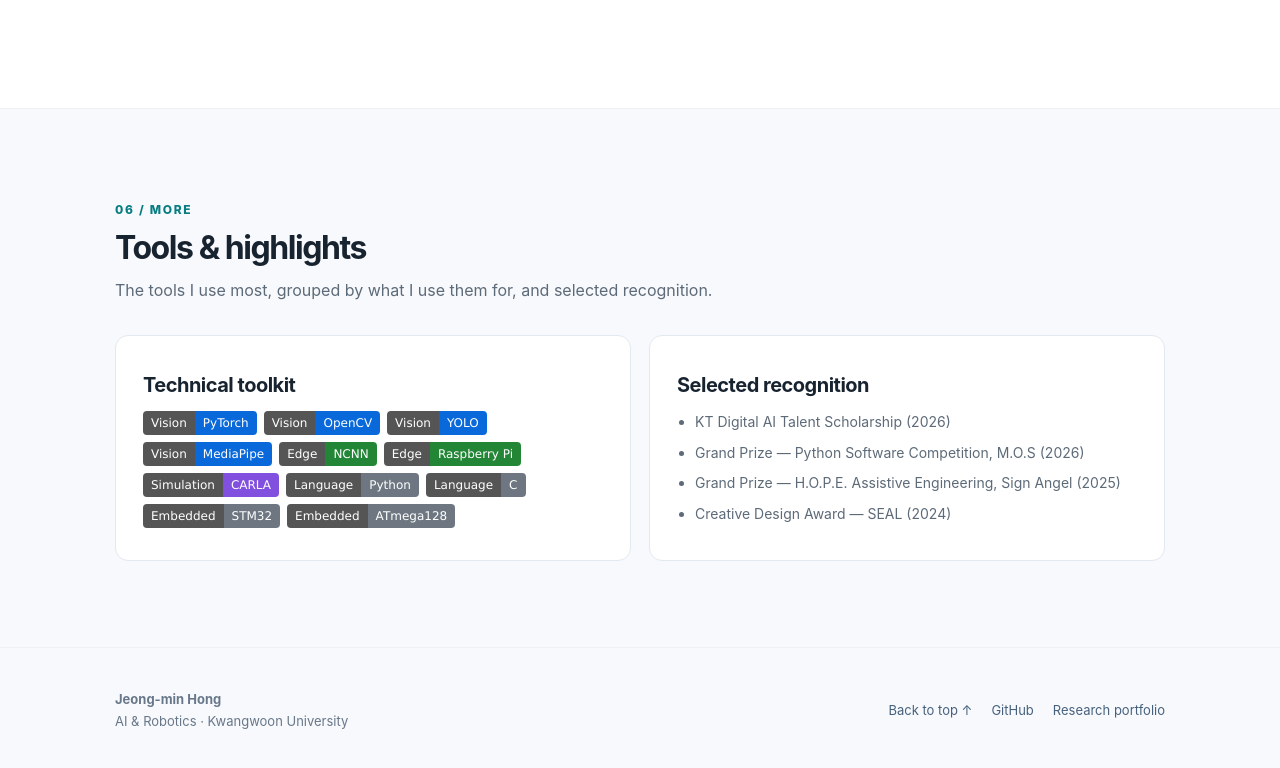
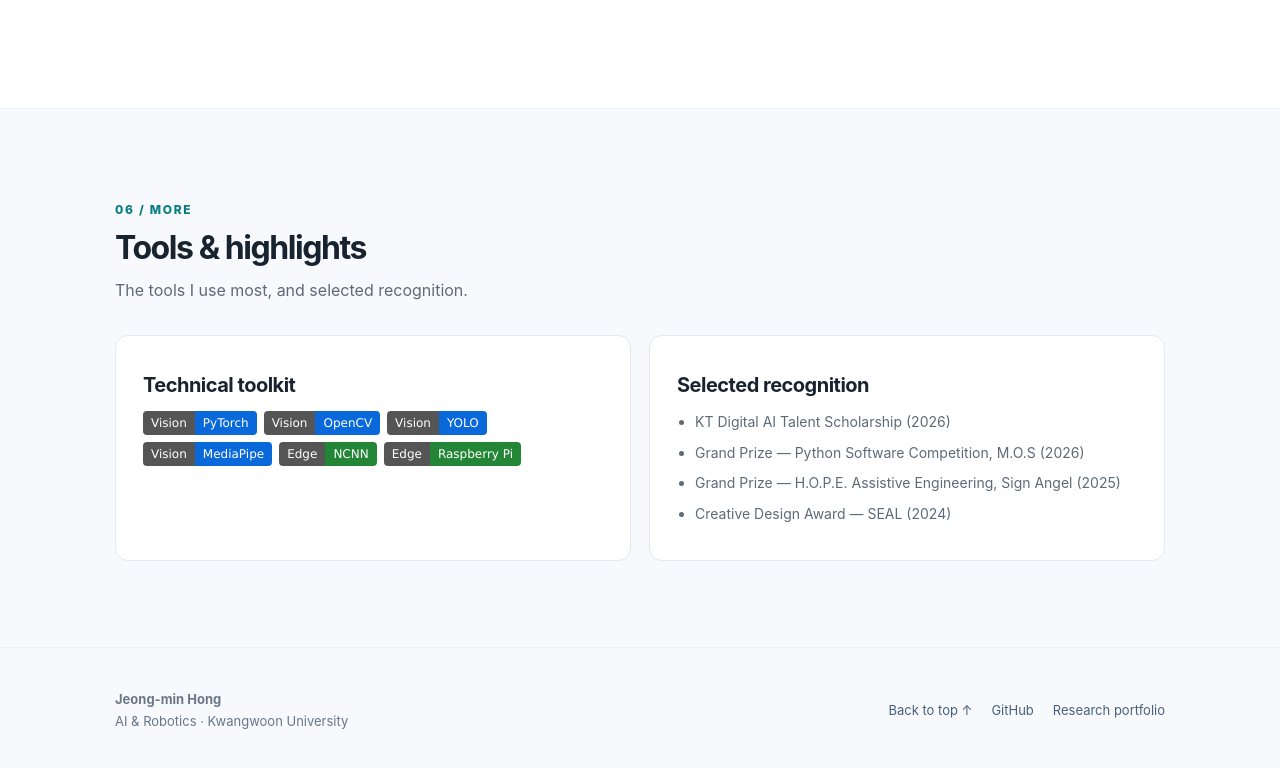
Before and after one commit to hongzzang-Lab/hongzzang-Lab, a plain HTML site: page docs/index.html in a window 1280 px wide. Shown: the part 4450-5218 px from the top of the page. Drawn offline with Linux system fonts and the light colour scheme.

Commit message:
Website: trim the technical toolkit

```diff
--- a/docs/index.html
+++ b/docs/index.html
@@ -169,9 +169,9 @@
 
     <section class="section alt" id="skills">
       <div class="wrap">
-        <div class="section-heading"><div><span class="section-kicker">06 / More</span><h2>Tools &amp; highlights</h2><p class="section-intro">The tools I use most, grouped by what I use them for, and selected recognition.</p></div></div>
+        <div class="section-heading"><div><span class="section-kicker">06 / More</span><h2>Tools &amp; highlights</h2><p class="section-intro">The tools I use most, and selected recognition.</p></div></div>
         <div class="two-grid">
-          <div class="content-card"><h3>Technical toolkit</h3><div class="badges" aria-label="Technologies"><span class="badge"><b>Vision</b><i>PyTorch</i></span><span class="badge"><b>Vision</b><i>OpenCV</i></span><span class="badge"><b>Vision</b><i>YOLO</i></span><span class="badge"><b>Vision</b><i>MediaPipe</i></span><span class="badge green"><b>Edge</b><i>NCNN</i></span><span class="badge green"><b>Edge</b><i>Raspberry Pi</i></span><span class="badge purple"><b>Simulation</b><i>CARLA</i></span><span class="badge gray"><b>Language</b><i>Python</i></span><span class="badge gray"><b>Language</b><i>C</i></span><span class="badge gray"><b>Embedded</b><i>STM32</i></span><span class="badge gray"><b>Embedded</b><i>ATmega128</i></span></div></div>
+          <div class="content-card"><h3>Technical toolkit</h3><div class="badges" aria-label="Technologies"><span class="badge"><b>Vision</b><i>PyTorch</i></span><span class="badge"><b>Vision</b><i>OpenCV</i></span><span class="badge"><b>Vision</b><i>YOLO</i></span><span class="badge"><b>Vision</b><i>MediaPipe</i></span><span class="badge green"><b>Edge</b><i>NCNN</i></span><span class="badge green"><b>Edge</b><i>Raspberry Pi</i></span></div></div>
           <div class="content-card"><h3>Selected recognition</h3><ul class="small-list"><li>KT Digital AI Talent Scholarship (2026)</li><li>Grand Prize — Python Software Competition, M.O.S (2026)</li><li>Grand Prize — H.O.P.E. Assistive Engineering, Sign Angel (2025)</li><li>Creative Design Award — SEAL (2024)</li></ul></div>
         </div>
       </div>
```
